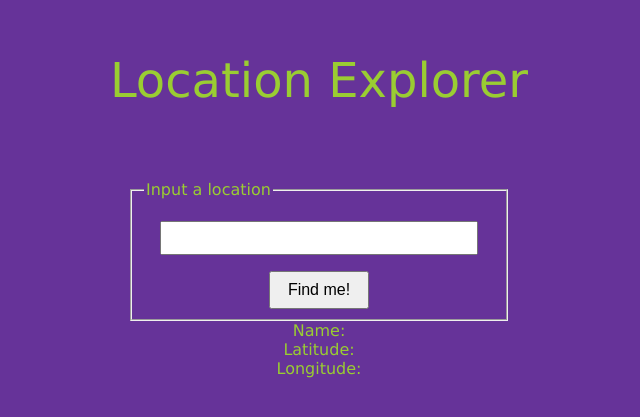
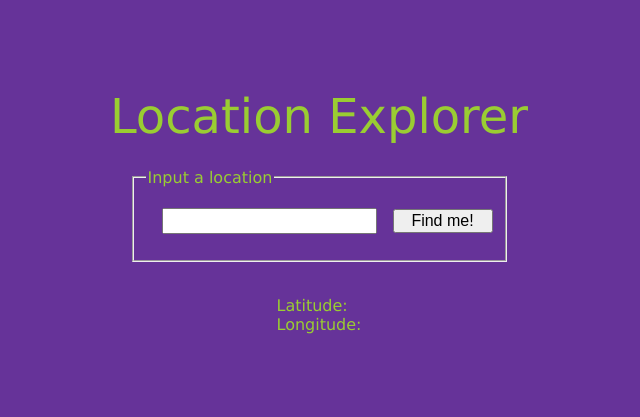
Before and after one commit to jezinho22/city-explorer, a React (Create React App) app: page / in a window 1280 px wide. Shown: the part 209-626 px from the top of the page, without its empty margins (329-969 px from the left). Built offline with nearby package versions, Linux system fonts and the light colour scheme.

Commit message:
completed lab06

```diff
--- a/src/App.css
+++ b/src/App.css
@@ -14,19 +14,21 @@ body {
 h1 {
 	font-weight: 200;
 	font-size: 3rem;
+	margin: 1.5rem;
 }
 fieldset {
-	display: flex;
-	flex-direction: column;
-	align-items: center;
+	margin-bottom: 1rem;
 }
 fieldset input {
-	font-size: 1.5rem;
+	font-size: 1rem;
 	margin: 1rem;
-	min-height: 1.5rem;
+	min-height: 1.2rem;
 }
 fieldset button {
 	width: 100px;
 	font-size: inherit;
-	padding: 0.5rem;
 }
+img {
+	max-width: 400px;
+	margin: 1rem;
+}
--- a/src/App.js
+++ b/src/App.js
@@ -5,25 +5,34 @@ import "./App.css";
 function App() {
 	const [searchQuery, setsearchQuery] = useState("");
 	const [location, setLocation] = useState({});
+	const [mapImg, setmapImg] = useState("");
 
 	async function getLocality(event) {
 		event.preventDefault();
+		// get the main location data
 		let API = `https://eu1.locationiq.com/v1/search?key=${process.env.REACT_APP_API_KEY}&q=${searchQuery}&format=json`;
+
 		try {
+			// get location data
 			const result = await axios.get(API);
 			setLocation(result.data[0]);
+			// create location map url
+			setmapImg(
+				`https://maps.locationiq.com/v3/staticmap?key=${process.env.REACT_APP_API_KEY}&center=${location.lat},${location.lon}&zoom=15`
+			);
 		} catch (error) {
-			console.log("The error is " + error);
+			// error message
+			alert("It looks like what you entered is not a placename");
 		}
-		console.log(location);
 	}
+	// get the string from input
 	function handleChange(event) {
 		setsearchQuery(event.target.value);
 	}
+
 	return (
 		<div className="App">
 			<h1>Location Explorer</h1>
-			<h2>{searchQuery}</h2>
 			<form>
 				<fieldset>
 					<legend>Input a location</legend>
@@ -33,10 +42,17 @@ function App() {
 					</button>
 				</fieldset>
 			</form>
+			{location && (
+				<div>
+					<h3>{location.display_name}</h3>
+					<div>Latitude: {location.lat}</div>
+					<div>Longitude: {location.lon}</div>
+				</div>
+			)}
 
-			<div>Name: {location.display_name}</div>
-			<div>Latitude: {location.lat}</div>
-			<div>Longitude: {location.lon}</div>
+			<div className="mapDisplay">
+				{mapImg && <img src={mapImg} alt="map"></img>}
+			</div>
 		</div>
 	);
 }
```
